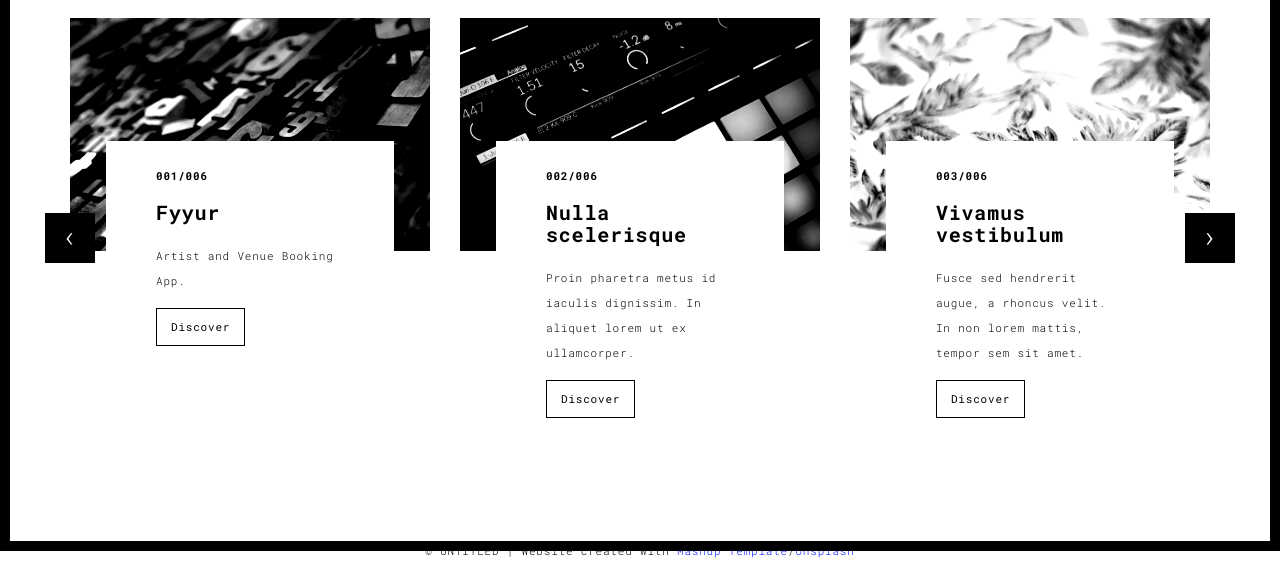
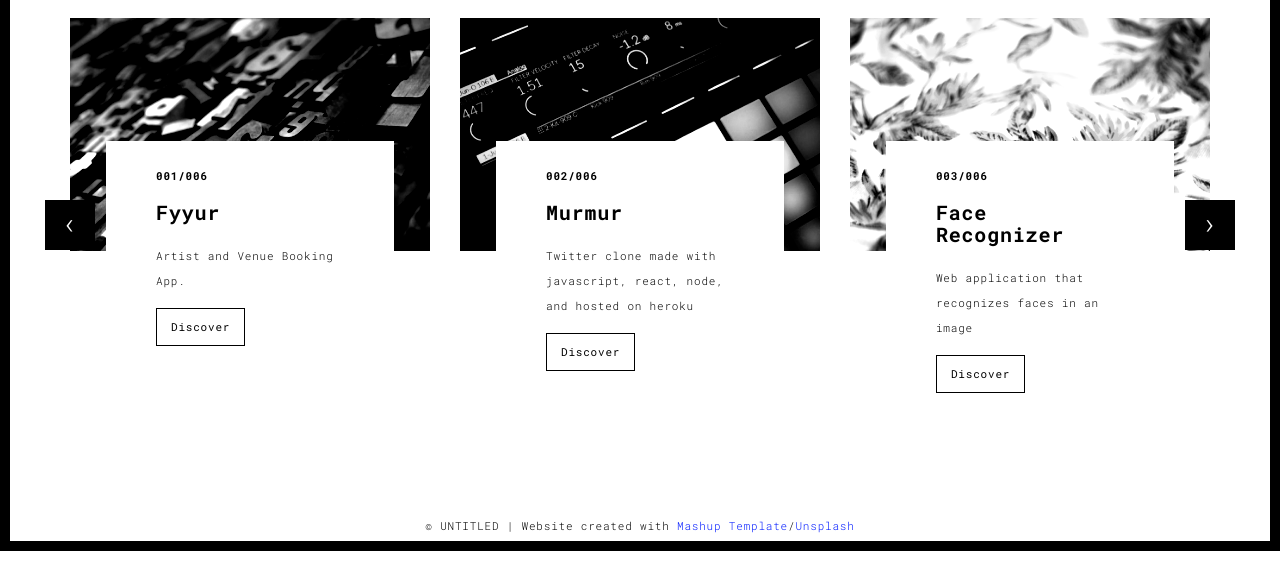
Before and after one commit to FentonA/Portfolio, a Flask app: page /works.html in a window 1280 px wide. Shown: the part 249-837 px from the top of the page. After the commit the page ends 800 px from the top, so only its background shows below. Run offline with Flask 2, Linux system fonts and the light colour scheme; some libraries are stand-ins or nearby versions.

Commit message:
Updated title and descriptions for projects

```diff
--- a/templates/index.html
+++ b/templates/index.html
@@ -15,7 +15,7 @@
   <link rel="apple-touch-icon" sizes="180x180" href="./static/assets/apple-icon-180x180.png">
   <link href="./static/assets/favicon.ico" rel="icon">
 
-  <title>Title page</title>
+  <title>Alf Fenton</title>
 
   <link href="./static/main.3f6952e4.css" rel="stylesheet"></head>
   <style>
--- a/templates/works.html
+++ b/templates/works.html
@@ -85,8 +85,8 @@
                       </a>
                       <div class="card-container card-container-lg">
                         <h4>002/006</h4>
-                        <h3>Nulla scelerisque</h3>
-                        <p>Proin pharetra metus id iaculis dignissim. In aliquet lorem ut ex ullamcorper.</p>
+                        <h3>Murmur</h3>
+                        <p>Twitter clone made with javascript, react, node, and hosted on heroku</p>
                         <a href="./work.html" title="" class="btn btn-default">Discover</a>
                       </div>
                     </div>
@@ -96,8 +96,8 @@
                       </a>
                       <div class="card-container card-container-lg">
                         <h4>003/006</h4>
-                        <h3>Vivamus vestibulum</h3>
-                        <p>Fusce sed hendrerit augue, a rhoncus velit. In non lorem mattis, tempor sem sit amet.</p>
+                        <h3>Face Recognizer</h3>
+                        <p>Web application that recognizes faces in an image</p>
                         <a href="./work.html" title="" class="btn btn-default">Discover</a>
                       </div>
                     </div>
```
